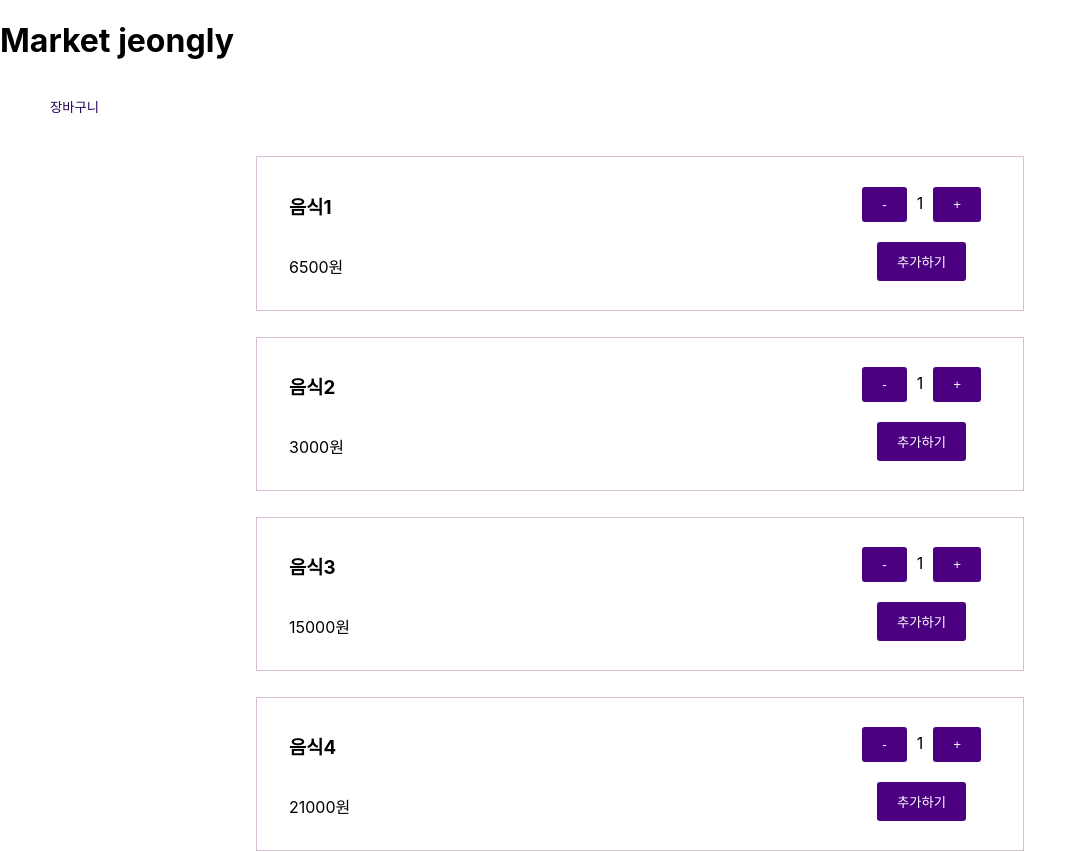
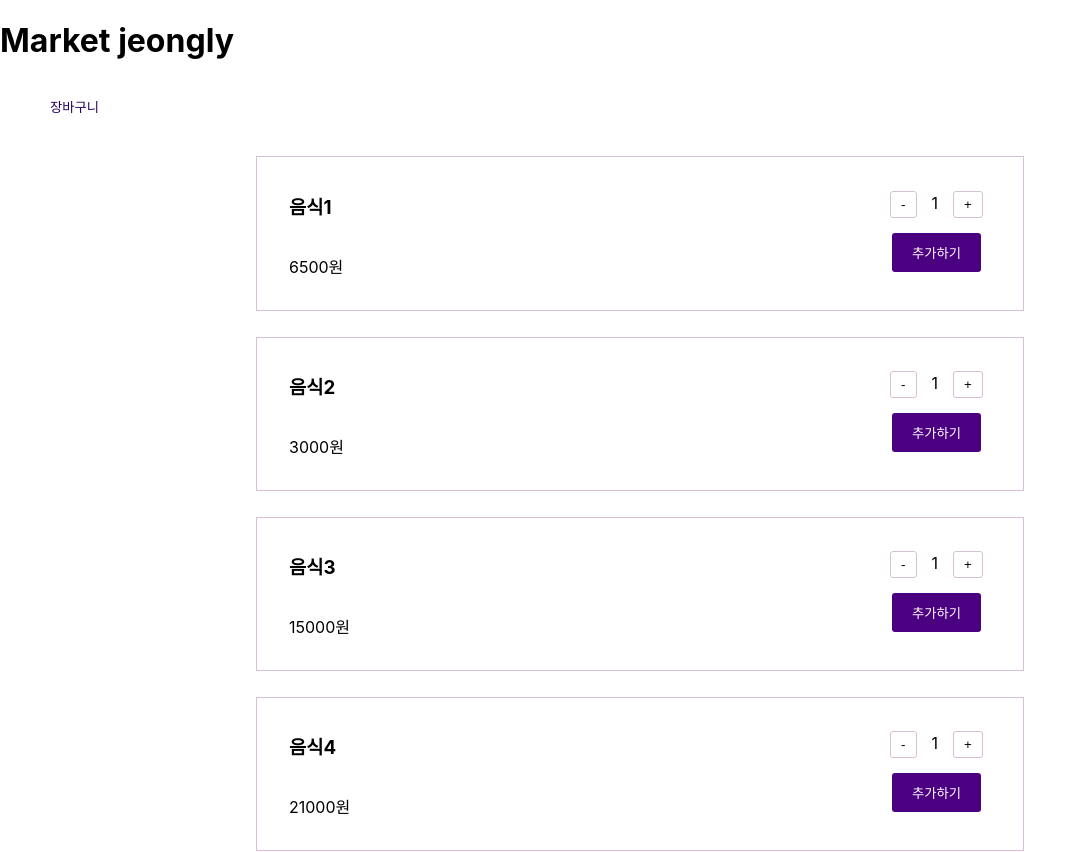
Before and after one commit to justkeepgoin/EazyEatsWeb, a React (Create React App) app: page / in a window 1280 px wide. Shown: the top 852 px of the page, without its empty margins (0-1085 px from the left). Built offline with nearby package versions, Linux system fonts and the light colour scheme.

Commit message:
feat. 수량 조절 버튼 css 스타일링
- styled-components를 적용한 css스타일링

```diff
--- a/src/QuantityControl.jsx
+++ b/src/QuantityControl.jsx
@@ -1,4 +1,6 @@
 import React from "react";
+import styled from 'styled-components';
+
 
 const QuantityControl = ({ value, onUpdate }) => {
   const handleDecrement = () => {
@@ -12,16 +14,41 @@ const QuantityControl = ({ value, onUpdate }) => {
   };
 
   return (
-    <div className="quantity-control">
-      <button className="decrement-button" onClick={handleDecrement}>
+    <StyledQuantityControl className="quantity-control">
+      <button className="decrement-button quantity-button" onClick={handleDecrement}>
         -
       </button>
       <span className="quantity">{value}</span>
-      <button className="increment-button" onClick={handleIncrement}>
+      <button className="increment-button quantity-button" onClick={handleIncrement}>
         +
       </button>
-    </div>
+    </StyledQuantityControl>
   );
 };
 
+const StyledQuantityControl = styled.div`
+  span {
+    padding: 5px 10px;
+  }
+
+  .quantity-button {
+    padding: 5px 10px;
+    margin: 5px;
+    cursor: pointer;
+
+  }
+
+  .decrement-button,
+  .increment-button {
+    background-color: #fff;
+    border: 1px solid #D8BFD8;
+    color: black;
+
+    &:hover {
+      background-color: #E6E6FA;
+    }
+  }
+
+`;
+
 export default QuantityControl;
```
